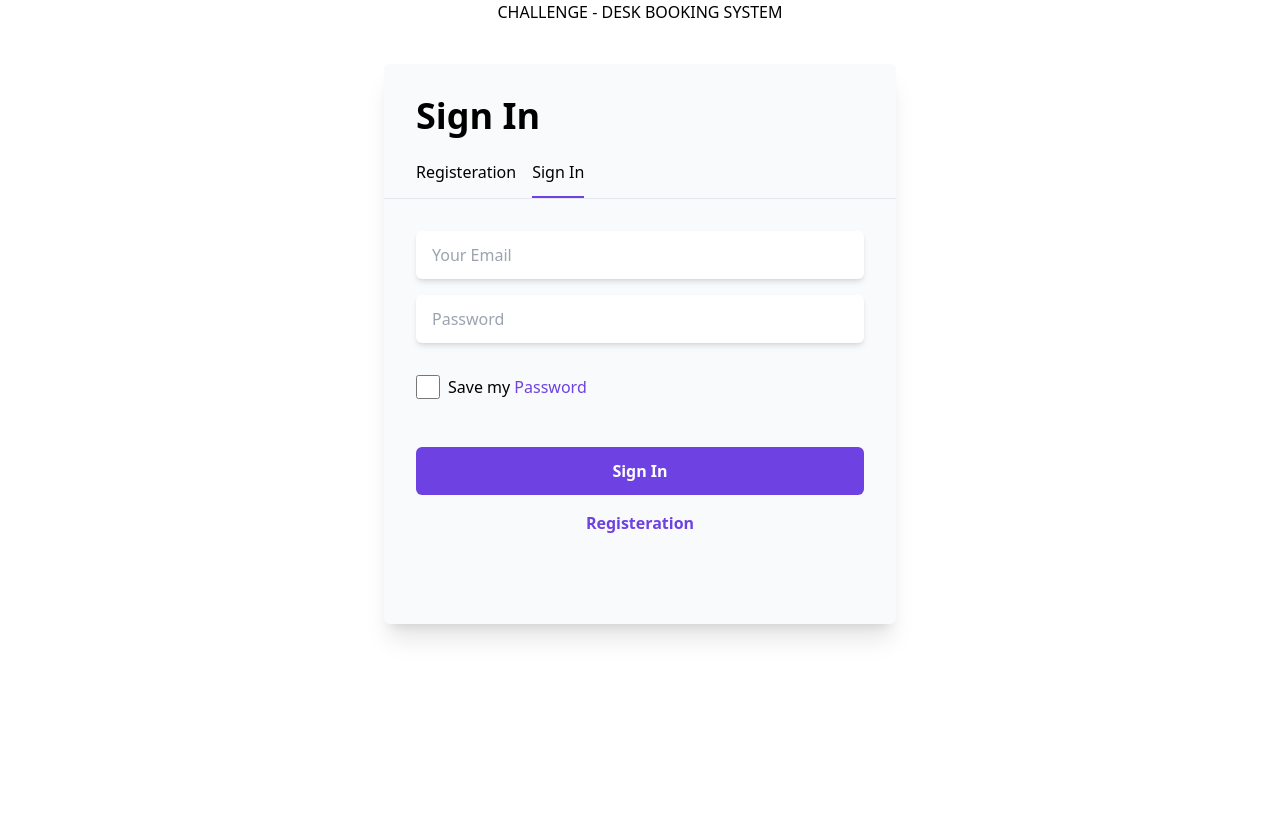
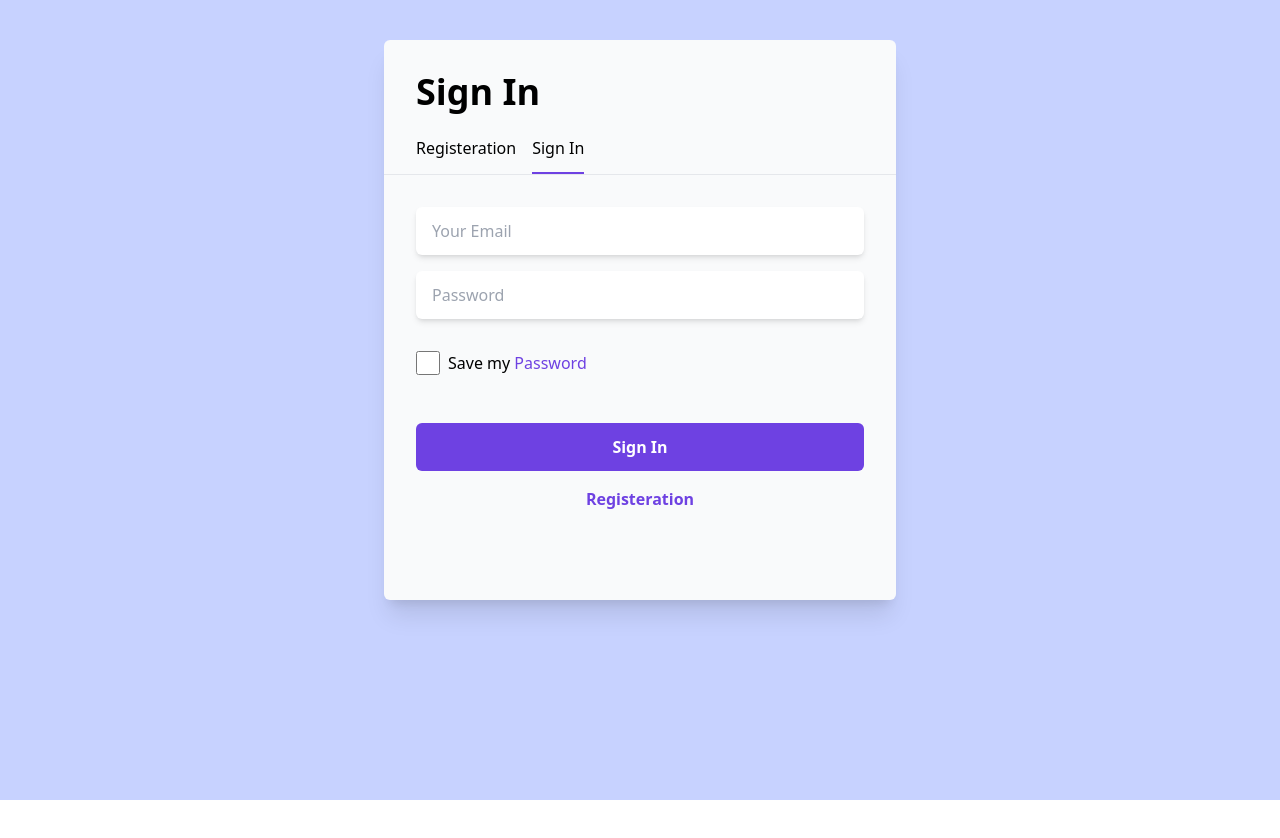
Before and after one commit to levinset/DeskNow, a React (Vite) app in the folder desk-booking-system/: page /login in a window 1280 px wide. Shown: the top 838 px of the page. After the commit the page ends 800 px from the top, so only its background shows below. Built offline with nearby package versions, Linux system fonts and the light colour scheme.

Commit message:
login and register pages with router in main

```diff
--- a/desk-booking-system/src/App.tsx
+++ b/desk-booking-system/src/App.tsx
@@ -1,10 +1,7 @@
-import LoginRegisterView from "./components/LoginRegisterView";
-
 function App() {
   return (
     <>
       <h1 className="text-center uppercase">Challenge - Desk Booking System</h1>
-      <LoginRegisterView />
     </>
   );
 }
--- a/desk-booking-system/src/components/Login.tsx
+++ b/desk-booking-system/src/components/Login.tsx
@@ -4,7 +4,7 @@ import { Link } from "react-router-dom";
 //main component
 export default function Login() {
   return (
-    <div className="  w-[40vw] h-[70vh] rounded-md shadow-xl bg-gray-50  max-sm:w-full max-sm:h-fit ">
+    <div className="  w-[40vw] h-[70vh] rounded-md shadow-xl bg-gray-50  max-sm:w-full max-sm:h-fit mt-10 max-sm:mt-4 ">
       <div className="flex flex-col gap-6 p-8 pb-0">
         <div>
           <h1 className="text-4xl font-bold">Sign In</h1>
--- a/desk-booking-system/src/components/LoginRegisterView.tsx
+++ /dev/null
@@ -1,18 +0,0 @@
-import { BrowserRouter as Router, Routes, Route } from "react-router-dom";
-import Register from "./Register";
-import Login from "./Login";
-
-function LoginRegisterView() {
-  return (
-    <div className="flex flex-row justify-center h-screen mt-10 max-sm:mt-4">
-      <Router>
-        <Routes>
-          <Route path="/register" element={<Register />} />
-          <Route path="/login" element={<Login />} />
-        </Routes>
-      </Router>
-    </div>
-  );
-}
-
-export default LoginRegisterView;
--- a/desk-booking-system/src/components/Register.tsx
+++ b/desk-booking-system/src/components/Register.tsx
@@ -4,7 +4,7 @@ import { Link } from "react-router-dom";
 //main component
 export default function Register() {
   return (
-    <div className="  w-[40vw]  h-[85vh] rounded-md shadow-xl bg-gray-50 max-sm:w-full max-sm:h-fit  ">
+    <div className="  w-[40vw]  h-[85vh] rounded-md shadow-xl bg-gray-50 max-sm:w-full max-sm:h-fit mt-10 max-sm:mt-4 ">
       <div className="flex flex-col gap-6 p-8 pb-0">
         <div>
           <h1 className="text-4xl font-bold">Sign Up</h1>
--- a/desk-booking-system/src/main.tsx
+++ b/desk-booking-system/src/main.tsx
@@ -1,10 +1,31 @@
+//impoert libraries
 import React from "react";
 import ReactDOM from "react-dom/client";
 import App from "./App.tsx";
 import "./index.css";
+import { createBrowserRouter, RouterProvider } from "react-router-dom";
+import LoginPage from "./pages/LoginPage.tsx";
+import RegisterPage from "./pages/RegisterPage";
 
+//routes
+const router = createBrowserRouter([
+  {
+    path: "/",
+    element: <App />,
+  },
+  {
+    path: "/login",
+    element: <LoginPage />,
+  },
+  {
+    path: "/register",
+    element: <RegisterPage />,
+  },
+]);
+
+//main component
 ReactDOM.createRoot(document.getElementById("root")!).render(
   <React.StrictMode>
-    <App />
+    <RouterProvider router={router} />
   </React.StrictMode>
 );
--- /dev/null
+++ b/desk-booking-system/src/pages/LoginPage.tsx
@@ -0,0 +1,9 @@
+import Login from "../components/Login";
+
+export default function LoginPage() {
+  return (
+    <div className="flex flex-row justify-center h-screen  bg-[#C7D2FF] ">
+      <Login />
+    </div>
+  );
+}
--- /dev/null
+++ b/desk-booking-system/src/pages/RegisterPage.tsx
@@ -0,0 +1,9 @@
+import Register from "../components/Register";
+
+export default function RegisterPage() {
+  return (
+    <div className="flex flex-row justify-center h-screen  bg-[#C7D2FF] ">
+      <Register />
+    </div>
+  );
+}
```
